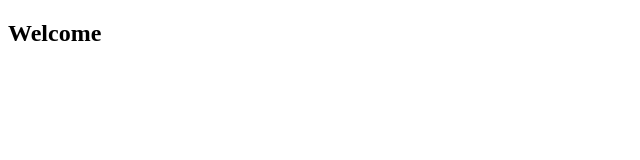
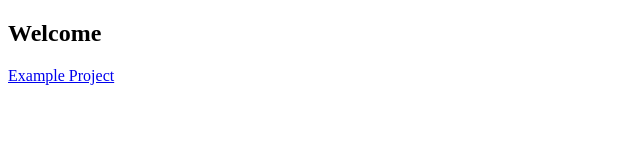
Before and after one commit to sfiquet/portfolio, a plain HTML site: page index.html in a window 1280 px wide. Shown: the whole page, without its empty margins (0-640 px from the left). Drawn offline with Linux system fonts and the light colour scheme.

Commit message:
Add project link to pass Content test 5

```diff
--- a/index.html
+++ b/index.html
@@ -14,7 +14,9 @@
     </section>
 
     <section id="projects">
-      <div class="project-tile"></div>
+      <div class="project-tile">
+        <a href="#">Example Project</a>
+      </div>
     </section>
 
     <script type="text/javascript" src="https://gitcdn.link/repo/freeCodeCamp/testable-projects-fcc/master/build/bundle.js"></script>
```
